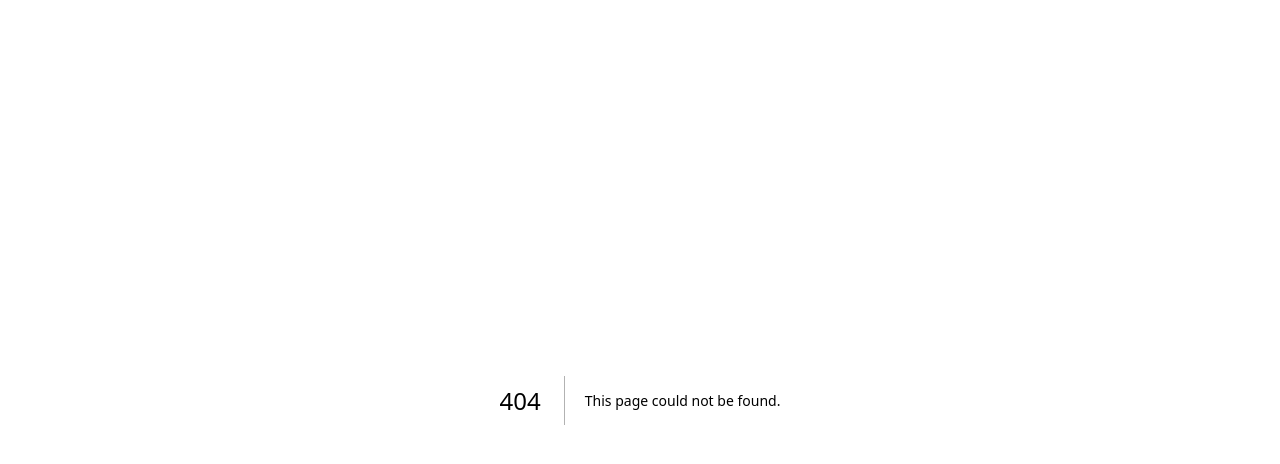
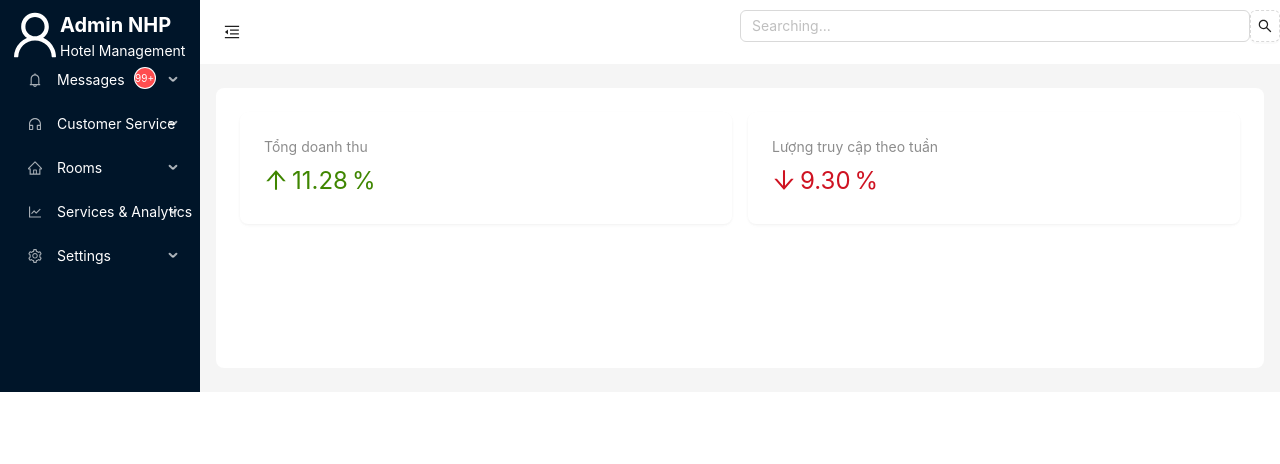
Before and after one commit to vinhle36363/frontend, a Next.js app: page /admin/test in a window 1280 px wide. Before the commit this address had no page. Shown: the top 464 px of the page. Built offline with nearby package versions, Linux system fonts and the light colour scheme.

Commit message:
855170325

```diff
--- /dev/null
+++ b/src/pages/admin/test.tsx
@@ -0,0 +1,122 @@
+import React, { useState, useEffect } from "react";
+import {
+  MenuFoldOutlined,
+  MenuUnfoldOutlined,
+  UserOutlined,
+} from "@ant-design/icons";
+import { Button, Layout, theme, Col, Row, FloatButton } from "antd";
+import "@/src/styles/admin/style.css";
+import SearchBar from "@/src/pages/components/searchBar";
+
+import { ArrowDownOutlined, ArrowUpOutlined } from "@ant-design/icons";
+import { Card, Statistic } from "antd";
+import SidebarMenu from "../components/sidebarMenu";
+type WebsiteData = {
+  name: string;
+  logoname: string;
+  phonenumber: string;
+  email: string;
+  logoLink: string;
+};
+type config = {
+  isMenuCollapsed: boolean;
+};
+
+const { Header, Sider, Content } = Layout;
+
+export default function AdminHome() {
+  const [data, setData] = useState<WebsiteData | null>(null);
+  const [collapsed, setCollapsed] = useState(false);
+  const {
+    token: { colorBgContainer, borderRadiusLG },
+  } = theme.useToken();
+  if (collapsed === true) {
+  }
+  useEffect(() => {
+    fetch("/api/websiteConfig")
+      .then((res) => res.json())
+      .then((data) => setData(data))
+      .catch((err) => console.error("Error fetching data:", err));
+  }, []);
+  return (
+    <Layout>
+      <Sider trigger={null} collapsible collapsed={collapsed}>
+        {!collapsed && (
+          <div className="top-sidebar">
+            <div className="sidebar-avt">
+              <UserOutlined style={{ fontSize: "50px", float: "left" }} />
+            </div>
+            <div
+              className="sidebar-name"
+              style={{ fontSize: "20px", fontWeight: "bold" }}
+            >
+              {data?.name}
+            </div>
+            <div className="sidebar-title">{data?.logoname}</div>
+          </div>
+        )}
+        <SidebarMenu />
+      </Sider>
+      <Layout>
+        <Header style={{ padding: 0, background: colorBgContainer }}>
+          <Row>
+            <Col span={12}>
+              <Button
+                type="text"
+                icon={collapsed ? <MenuUnfoldOutlined /> : <MenuFoldOutlined />}
+                onClick={() => setCollapsed(!collapsed)}
+                style={{
+                  fontSize: "16px",
+                  width: 64,
+                  height: 64,
+                }}
+              />
+            </Col>
+            <Col span={12}>
+              <SearchBar />
+            </Col>
+          </Row>
+        </Header>
+        <Content
+          style={{
+            margin: "24px 16px",
+            padding: 24,
+            minHeight: 280,
+            background: colorBgContainer,
+            borderRadius: borderRadiusLG,
+          }}
+        >
+          <Row gutter={16}>
+            <Col span={12}>
+              <Card variant="borderless">
+                <Statistic
+                  title="Tổng doanh thu"
+                  value={11.28}
+                  precision={2}
+                  valueStyle={{ color: "#3f8600" }}
+                  prefix={<ArrowUpOutlined />}
+                  suffix="%"
+                />
+              </Card>
+            </Col>
+            <Col span={12}>
+              <Card variant="borderless">
+                <Statistic
+                  title="Lượng truy cập theo tuần"
+                  value={9.3}
+                  precision={2}
+                  valueStyle={{ color: "#cf1322" }}
+                  prefix={<ArrowDownOutlined />}
+                  suffix="%"
+                />
+              </Card>
+            </Col>
+          </Row>
+        </Content>
+
+      <FloatButton.BackTop visibilityHeight={200}/>
+      </Layout>
+
+    </Layout>
+  );
+}
--- a/src/pages/api/adminMenu.ts
+++ b/src/pages/api/adminMenu.ts
@@ -1,19 +1,37 @@
 // Next.js API route support: https://nextjs.org/docs/api-routes/introduction
 import type { NextApiRequest, NextApiResponse } from "next";
-
 type AdminMenu = {
   key: string;
   disabled?: boolean;
+  icon?: string;
   label: string;
   baotri?: string;
   type?: "group" | "divider";
+  badge?: number;
   children?: AdminMenu[];
 };
 
 const menuData: AdminMenu[] = [
   {
+    key: "sub0",
+    icon: "BellOutlined",
+    label: "Messages",
+    badge: 109,
+    children: [
+      { key: "0.1", label: "Messages", baotri: "1", disabled: true, badge: 43 },
+      {
+        key: "0.2",
+        label: "Notifications",
+        baotri: "1",
+        disabled: true,
+        badge: 66,
+      },
+    ],
+  },
+  {
     key: "sub1",
-    label: "Customers",
+    icon: "CustomerServiceOutlined",
+    label: "Customer Service",
     children: [
       {
         key: "g1",
@@ -29,34 +47,71 @@ const menuData: AdminMenu[] = [
         label: "Account",
         type: "group",
         children: [
-          { key: "3", label: "Account Management" , baotri: "1", disabled: true},
-          { key: "4", label: "Discount Management" , baotri: "1"},
+          {
+            key: "3",
+            label: "Account Management",
+            baotri: "1",
+            disabled: true,
+          },
+          {
+            key: "4",
+            label: "Discount Management",
+            baotri: "1",
+            disabled: true,
+          },
         ],
       },
     ],
   },
   {
     key: "sub2",
+    icon: "HomeOutlined",
     label: "Rooms",
     children: [
-      { key: "5", label: "Rooms", type: "group", children: [
-        { key: "5.1", label: "Rooms Management" , baotri: "0"},
-        { key: "5.2", label: "Rooms Booking" , baotri: "0"},
-    ]},
-  ],
-},
+      {
+        key: "5",
+        label: "Rooms",
+        type: "group",
+        children: [
+          { key: "5.1", label: "Rooms Management", baotri: "0" },
+          { key: "5.2", label: "Rooms Booking", baotri: "0" },
+        ],
+      },
+    ],
+  },
   {
     key: "sub4",
     label: "Services & Analytics",
+    icon: "LineChartOutlined",
+
     children: [
-      { key: "9", label: "Services & Invoices" , type: "group", children: [
-        { key: "9.1", label: "Services Management" , baotri: "0"},
-        { key: "9.2", label: "Invoices Management" , baotri: "0"},
-    ]},
-      { key: "10", label: "Analytics & Report" , type: "group", children: [
-        { key: "10.1", label: "Analytics Management" , baotri: "0"},
-        { key: "10.2", label: "Report Management" , baotri: "0"},
-    ]},
+      {
+        key: "9",
+        label: "Services & Invoices",
+        type: "group",
+        children: [
+          { key: "9.1", label: "Services Management", baotri: "0" },
+          { key: "9.2", label: "Invoices Management", baotri: "0" },
+        ],
+      },
+      {
+        key: "10",
+        label: "Analytics & Report",
+        type: "group",
+        children: [
+          { key: "10.1", label: "Analytics Management", baotri: "0" },
+          { key: "10.2", label: "Report Management", baotri: "0" },
+        ],
+      },
+    ],
+  },
+  {
+    key: "sub5",
+    label: "Settings",
+    icon: "SettingOutlined",
+    children: [
+      { key: "11", label: "Settings", baotri: "0", disabled: true },
+      { key: "12", label: "Logout", baotri: "1" },
     ],
   },
 ];
--- a/src/pages/components/searchBar.tsx
+++ b/src/pages/components/searchBar.tsx
@@ -5,7 +5,7 @@ import { SearchOutlined } from "@ant-design/icons";
 import { Button } from "antd";
 
 const SearchBar: React.FC = () => (
-  <div style={{ display: "flex" }}>
+  <div style={{ display: "flex", borderRadius: "0", marginTop: "10px" }}>
     <Input placeholder="Searching..." id="search"/>
     <Tooltip title="search">
       <Button type="dashed" icon={<SearchOutlined />} />
--- a/src/pages/components/sidebarMenu.tsx
+++ b/src/pages/components/sidebarMenu.tsx
@@ -1,80 +1,119 @@
-import { useEffect, useState } from "react";
-import { Menu, message } from "antd";
+import { useEffect, useState, ReactNode } from "react";
+import { Menu, message, Badge } from "antd";
 import type { MenuProps } from "antd";
-import { useRouter } from "next/router";
-import { MenuFoldOutlined, MenuUnfoldOutlined } from "@ant-design/icons";
-import { Button } from "antd";
+
+import {
+  UserOutlined,
+  VideoCameraOutlined,
+  CustomerServiceOutlined,
+  HomeOutlined,
+  BellOutlined,
+  SettingOutlined,
+  LineChartOutlined,
+} from "@ant-design/icons";
+
 type MenuItem = {
   key: string;
   label: string;
+  icon?: string;
   baotri?: string;
   disabled?: boolean;
   type?: "group" | "divider";
+  badge?: number;
   children?: MenuItem[];
 };
 
+const iconMap: Record<string, ReactNode> = {
+  CustomerServiceOutlined: <CustomerServiceOutlined />,
+  UserOutlined: <UserOutlined />,
+  VideoCameraOutlined: <VideoCameraOutlined />,
+  HomeOutlined: <HomeOutlined />,
+  BellOutlined: <BellOutlined />,
+  SettingOutlined: <SettingOutlined />,
+  LineChartOutlined: <LineChartOutlined />,
+};
+
 const SidebarMenu: React.FC = () => {
-  const [menuItems, setMenuItems] = useState<MenuItem[]>([]);
-  const route = useRouter();
+  const [menuItems, setMenuItems] = useState<MenuProps["items"]>([]);
+  const [openKeys, setOpenKeys] = useState<string[]>([]);
+
   useEffect(() => {
     fetch("/api/adminMenu")
       .then((res) => res.json())
-      .then((data) => setMenuItems(data.menu))
+      .then((data) => {
+        const formattedMenu = convertMenuItems(data.menu);
+        setMenuItems(formattedMenu);
+      })
       .catch((err) => console.error("Error fetching menu:", err));
   }, []);
 
-  const findMenuItem = (
-    items: MenuItem[],
-    key: string
-  ): MenuItem | undefined => {
-    for (const item of items) {
-      if (item.key === key) return item;
-      if (item.children) {
-        const found = findMenuItem(item.children, key);
+  const handleMenuClick: MenuProps["onClick"] = (e) => {
+    const clickedItem = findMenuItem(menuItems, e.key);
+    if (clickedItem) {
+      if (clickedItem.disabled || clickedItem.baotri === "1") {
+        message.warning(`🔧 ${clickedItem.label} đang bảo trì!`);
+      }
+      setOpenKeys((prevOpenKeys) =>
+        prevOpenKeys.includes(e.key)
+          ? prevOpenKeys.filter((key) => key !== e.key)
+          : [...prevOpenKeys, e.key]
+      );
+    }
+  };
+
+  const handleOpenChange = (keys: string[]) => {
+    setOpenKeys(keys);
+  };
+
+  const findMenuItem = (items: MenuProps["items"], key: string): any => {
+    for (const item of items || []) {
+      if ((item as any)?.key === key) return item;
+      if ((item as any)?.children) {
+        const found = findMenuItem((item as any)?.children, key);
         if (found) return found;
       }
     }
     return undefined;
   };
-  const [collapsed, setCollapsed] = useState(false);
 
-  const toggleCollapsed = () => {
-    setCollapsed(!collapsed);
-  };
+  const convertMenuItems = (items: MenuItem[]): MenuProps["items"] =>
+    items.map((item) => {
+      const menuItem: any = {
+        key: item.key,
+        label: (
+          <span>
+            <Badge
+              count={item.badge}
+              offset={[10, 0]}
+              style={{ width: "20px", margin: "5px 0 0 20px", fontSize: "10px" }}
+            >
+              <span style={{ marginLeft: 5, marginRight: 10, color: "white" }}>
+                {item.label}
+              </span>
+            </Badge>
+          </span>
+        ),
+        icon: item.icon ? iconMap[item.icon] : undefined,
+        disabled: item.disabled,
+        type: item.type,
+      };
 
-  const handleMenuClick2: MenuProps["onClick"] = (e) => {
-    const clickedItem = findMenuItem(menuItems, e.key);
-    if (clickedItem) {
-      if (clickedItem.disabled === true) {
-        message.warning(`🔧 ${clickedItem.label} đang bảo trì!`);
-      } else if (clickedItem.baotri === "1") {
-        message.warning(`🔧 ${clickedItem.label} đang bảo trì!`);
-      } else {
-        message.success(`✅ Bạn đã chọn: ${clickedItem.label}`);
+      if (item.children) {
+        menuItem.children = convertMenuItems(item.children);
       }
-    }
-  };
+
+      return menuItem;
+    });
 
   return (
-    <div>
-      <Menu
-        onClick={handleMenuClick2}
-        style={{ width: 256, height: "100%" }}
-        theme="dark"
-        defaultOpenKeys={["sub1", "sub2", "sub4"]}
-        mode="inline"
-        inlineCollapsed={collapsed}
-        items={menuItems as MenuProps["items"]}
-      />
-
-      <Button
-        type="primary"
-        onClick={toggleCollapsed}
-        style={{ marginBottom: "20px", backgroundColor: "#001529", width: "100%" , borderRadius: "0px"}}
-      >
-        {collapsed ? <MenuUnfoldOutlined /> : <MenuFoldOutlined />}
-      </Button>
-    </div>
+    <Menu
+      onClick={handleMenuClick}
+      theme="dark"
+      openKeys={openKeys}
+      onOpenChange={handleOpenChange}
+      mode="inline"
+      items={menuItems}
+    />
   );
 };
 
--- a/src/styles/admin/style.css
+++ b/src/styles/admin/style.css
@@ -6,7 +6,7 @@
 body {
   max-width: 1400px;
   margin: 0 auto;
-  height: 10000px;
+  height: auto;
 }
 
 .header {
```
Also changed, not shown: src/pages/admin/index.tsx (+3 -5 lines), src/pages/index.tsx (+7 -50 lines), tsconfig.json (+17 -4 lines), 1 other file (tests, documents, lock files or other folders).
